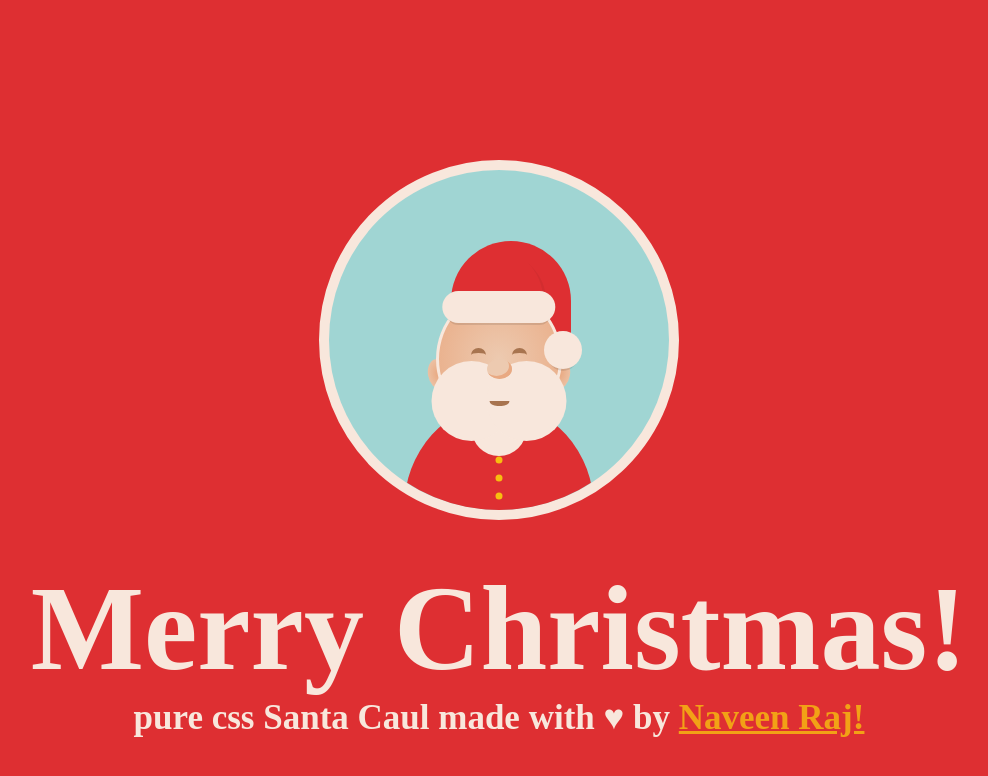
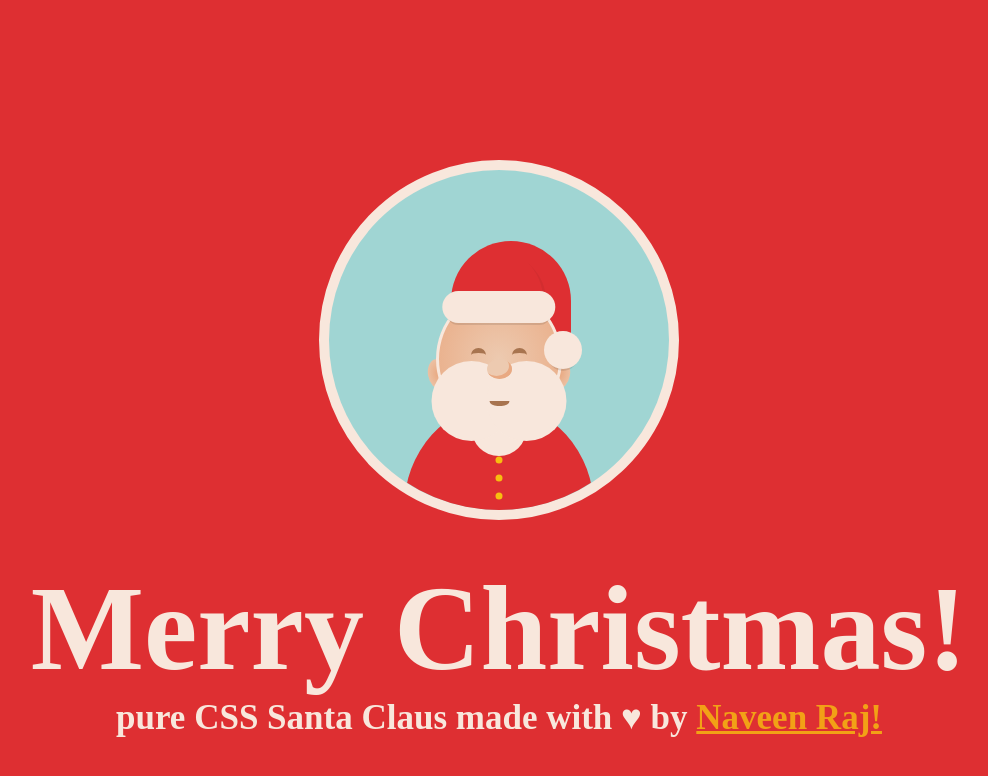
Before and after one commit to Naveenrajk/christmas-wishes, a plain HTML site: page index.html in a window 1280 px wide. Shown: the top 776 px of the page, without its empty margins (141-1129 px from the left). Drawn offline with Linux system fonts and the light colour scheme; grey boxes are pictures that could not be loaded; a web font is replaced by a local one.

Commit message:
Update index.html

```diff
--- a/index.html
+++ b/index.html
@@ -29,7 +29,7 @@
 	</div>
 		<div class="message">
 		<h1>Merry Christmas!</h1>
-		<h2 class="copyright">pure css Santa Caul made with ♥ by <a href="https://www.canva.com/design/DAEPXP5U8vI/wQL8yBa03lf1l1sDeGkinQ/view?website#2" target="_blank">Naveen Raj!</a></h2>
+		<h2 class="copyright">pure CSS Santa Claus made with ♥ by <a href="https://www.canva.com/design/DAEPXP5U8vI/wQL8yBa03lf1l1sDeGkinQ/view?website#2" target="_blank">Naveen Raj!</a></h2>
 		<img src ="http://www.clker.com/cliparts/r/L/A/C/5/b/gray-quotation-marks-hi.png">
 			<h3>May the good times and treasures of the present become
 		    the golden memories of tomorrow. Wish you lots of love,
```
